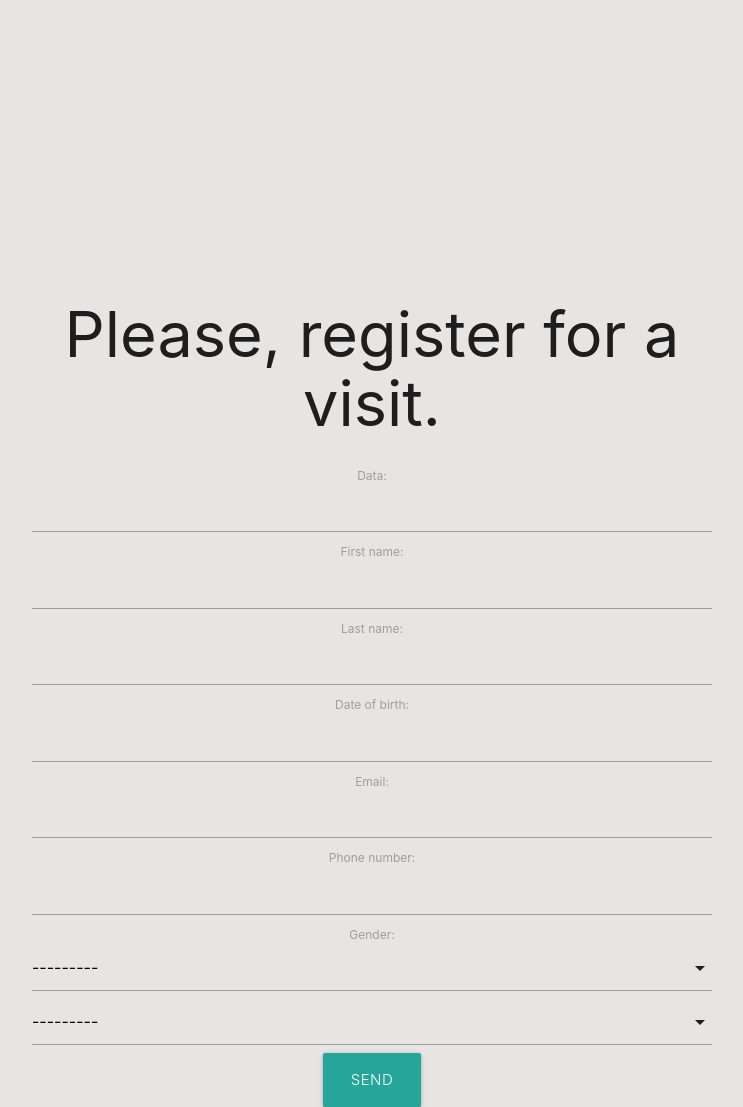
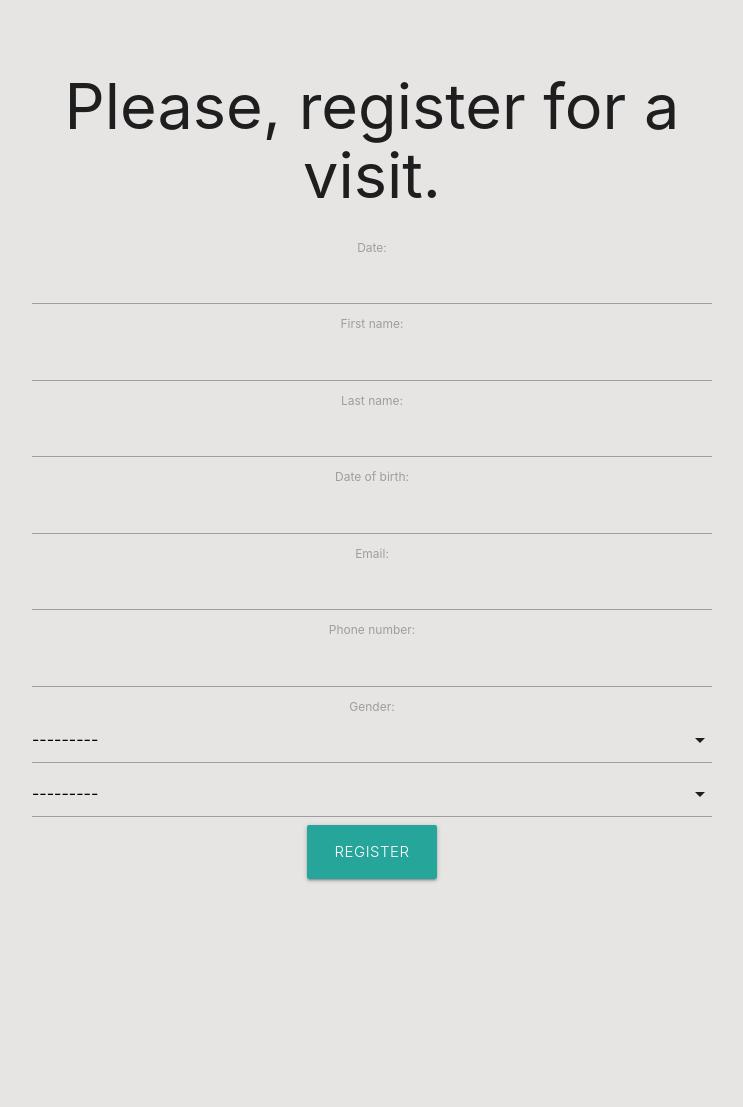
Before and after one commit to MariiaS3/LabCov19, a Django app: page /newvisit in a window 1280 px wide. Shown: the whole page, without its empty margins (268-1011 px from the left). After the commit the page ends 882 px from the top, so only its background shows below. Run offline with Django 3.2, Linux system fonts and the light colour scheme; some libraries are stand-ins or nearby versions.

Commit message:
mail send plus update index

```diff
--- a/my_app/my_app/api_app/forms.py
+++ b/my_app/my_app/api_app/forms.py
@@ -6,7 +6,7 @@
     class Meta:
         model = Visit
         fields = [
-            'data',
+            'date',
             'first_name',
             'last_name',
             'date_of_birth',
--- a/my_app/my_app/api_app/models.py
+++ b/my_app/my_app/api_app/models.py
@@ -17,7 +17,7 @@
     pass
 # 'log', models.BooleanField(default=True)),
 class Visit(models.Model):
-    data = models.DateField() #data wizyty
+    date = models.DateField() #data wizyty
     first_name = models.CharField(max_length=100)
     last_name = models.CharField(max_length=100)
     date_of_birth = models.DateField()
--- a/my_app/my_app/api_app/views.py
+++ b/my_app/my_app/api_app/views.py
@@ -197,7 +197,7 @@
             form.save(commit=True) #zapisz do bazy
             email = form.cleaned_data['email']
             name = form.cleaned_data['first_name']
-            date = str(form.cleaned_data['data'])
+            date = str(form.cleaned_data['date'])
             task = task_send_email('Your new visit','Hi '+name+',\n\n'+'Thank you for registering in LabCov19.\n The day of your visit is '+date+ '.\n\nWe hope your visit will be nice.\n Feel free to ask any questions.\n',email)
             form=VisitForm() # refresh
             messages.success(request, 'Successfully registered.')
--- a/my_app/my_app/templates/newvisit.html
+++ b/my_app/my_app/templates/newvisit.html
@@ -17,9 +17,10 @@
     <style>
         body,
         html {
-            margin: 150px;
-            padding: 0;
-            height: 100%;
+            margin-top: 30px;
+            margin-left: 150px;
+            margin-right: 150px;
+            height: 930px;
             background: #e7e4e4 !important;
         }
 
@@ -74,7 +75,7 @@
         {% endblock javascript %} {% block content %}
         <form method='POST'>
             {% csrf_token %} {{ form|materializecss }}
-            <button type='submit' class="waves-effect waves light btn-large">Send</button>
+            <button type='submit' class="waves-effect waves light btn-large">Register</button>
             <!--<input type="submit" value="Save" />-->
             {% if messages %}
             <div class="messages">
--- a/my_app/my_app/templates/visits.html
+++ b/my_app/my_app/templates/visits.html
@@ -164,11 +164,11 @@
                             <tr>
                                 <th>First name</th>
                                 <th>Last name</th>
-                                <th>Data of birth</th>
+                                <th>Date of birth</th>
                                 <th>Gender</th>
                                 <th>Email</th>
                                 <th>Number</th>
-                                <th>Data</th>
+                                <th>Date</th>
                                 <th>Vaccine</th>
                             </tr>
                             <tbody>
@@ -180,7 +180,7 @@
                                     <td>{{i.gender}}</td>
                                     <td>{{i.email}}</td>
                                     <td>{{i.phone_number}}</td>
-                                    <td>{{i.data}}</td>
+                                    <td>{{i.date}}</td>
                                     <td>{{i.do_you_want_vaccine}}</td>
                                 </tr>
                                 {% endfor %}
```
Also changed, not shown: my_app/my_app/templates/index.html (+7 -2 lines).
